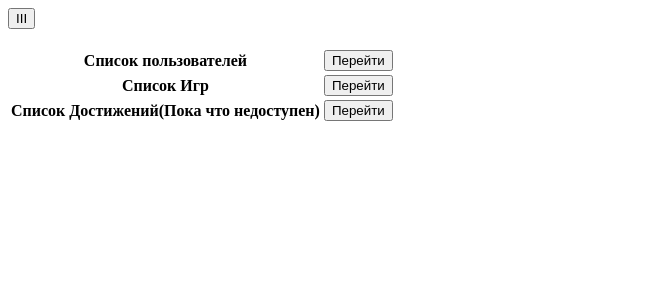
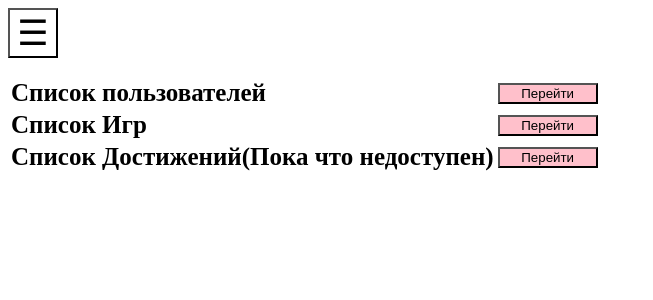
Before and after one commit to MistrSanya/SanyaTableTop2, a Flask app: page / in a window 1280 px wide. Shown: the top 300 px of the page, without its empty margins (0-653 px from the left). Run offline with Flask 3, Linux system fonts and the light colour scheme; lists and menus that the app fills with data are empty.

Commit message:
Мистер 2 версия проекта

```diff
--- /dev/null
+++ b/sweater/static/css/base.css
@@ -0,0 +1,23 @@
+.text {
+  font-size: 25px;
+  text-align: left;
+}
+
+.button {
+  width: 100px;
+  background-color: pink;
+}
+
+.header {
+  width: 50px;
+  height: 50px;
+  background-color: white;
+  font-size: 35px;
+}
+
+.list {
+  display: flex;
+  justify-content: left;
+  align-items: left;
+  min-height: 30px;
+}
--- a/sweater/templates/Users.html
+++ b/sweater/templates/Users.html
@@ -7,11 +7,11 @@
 {% block body %}
 
 <table border="1">
-    <tr><th>Логин</th><th>Имя</th><th>Фамилия</th><th>Отчество</th><th>Соц. сеть</th><th>Номер телефона</th><th>Email</th><th>Редактировать пользователя</th><th>Удалить пользователя</th></tr>
+    <tr><th  class="list">Логин</th><th>Имя</th><th>Фамилия</th><th>Отчество</th><th>Соц. сеть</th><th>Номер телефона</th><th>Email</th><th>Редактировать пользователя</th><th>Удалить пользователя</th></tr>
     {% for i in data %}
         <tr><th>{{i.login}}</th><th>{{i.first_name}}</th><th>{{i.last_name}}</th><th>{{i.dads_name}}</th><th>{{i.messenger}}</th><th>{{i.phone}}</th><th>{{i.email}}</th><th><a href = "/EditUser/{{ i.id }}"><button>Редактировать</button></a></th><th> <a href = "/DeleteUser/{{ i.id }}"><button>Удалить</button> </a></th></tr>
     {%endfor%}
 </table>
 <br>
-<a href="/register"><button>+</button></a>
+<a href="/register"><button class="button">+</button></a>
 {% endblock %}
--- a/sweater/templates/base.html
+++ b/sweater/templates/base.html
@@ -2,12 +2,12 @@
 <html lang="en">
 <head>
     <meta charset="UTF-8">
+    <link rel="stylesheet" href="{{ url_for('static', filename='css/base.css') }}">
     {% block title %}{% endblock %}
 </head>
 <body>
-    <a href="/"><button>III</button></a>
-    <br>
-    <br>
+    {% include "header.html" ignore missing %}
     {% block body %}{% endblock %}
 </body>
+
 </html>
--- /dev/null
+++ b/sweater/templates/header.html
@@ -0,0 +1,3 @@
+<a href="/" ><button class="header">☰</button></a>
+<br>
+<br>
--- a/sweater/templates/index.html
+++ b/sweater/templates/index.html
@@ -8,9 +8,9 @@
 
 <div class="list">
     <table>
-        <tr><th>Список пользователей</th><th><a href="/Users"><button>Перейти</button> </a></th></tr>
-        <tr><th>Список Игр</th><th><a href="/Games"><button>Перейти</button> </a></th></tr>
-        <tr><th>Список Достижений(Пока что недоступен)</th><th><a href="/Achievements"><button>Перейти</button> </a></th></tr>
+        <tr><th class="text">Список пользователей</th><th><a href="/Users"><button class="button">Перейти</button></a></th></tr>
+        <tr><th class="text">Список Игр</th><th><a href="/Games"><button class="button">Перейти</button> </a></th></tr>
+        <tr><th class="text">Список Достижений(Пока что недоступен)</th><th><a href="/Achievements"><button class="button">Перейти</button> </a></th></tr>
     </table>
 </div>
 {% endblock %}
```
Also changed, not shown: 2 other files.
